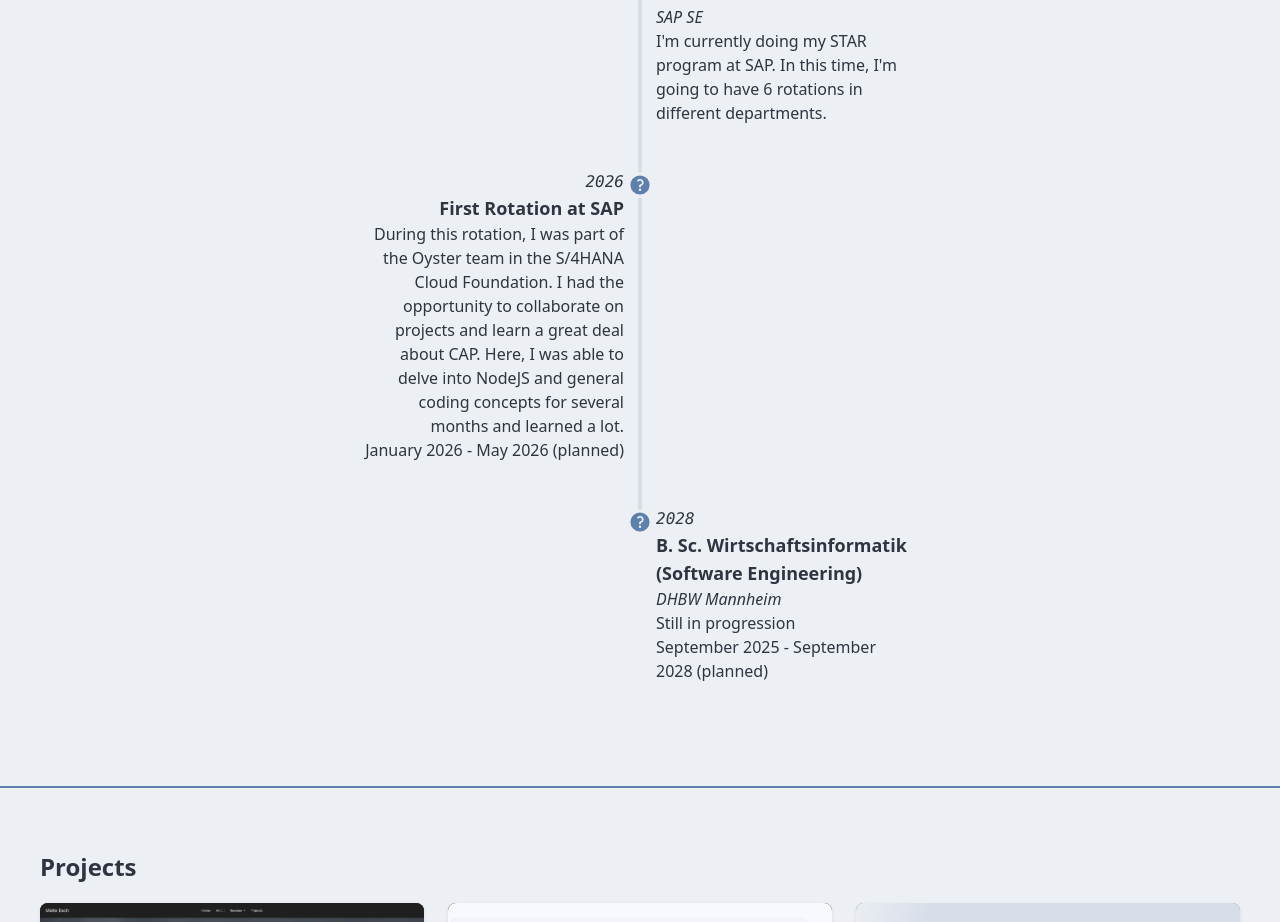
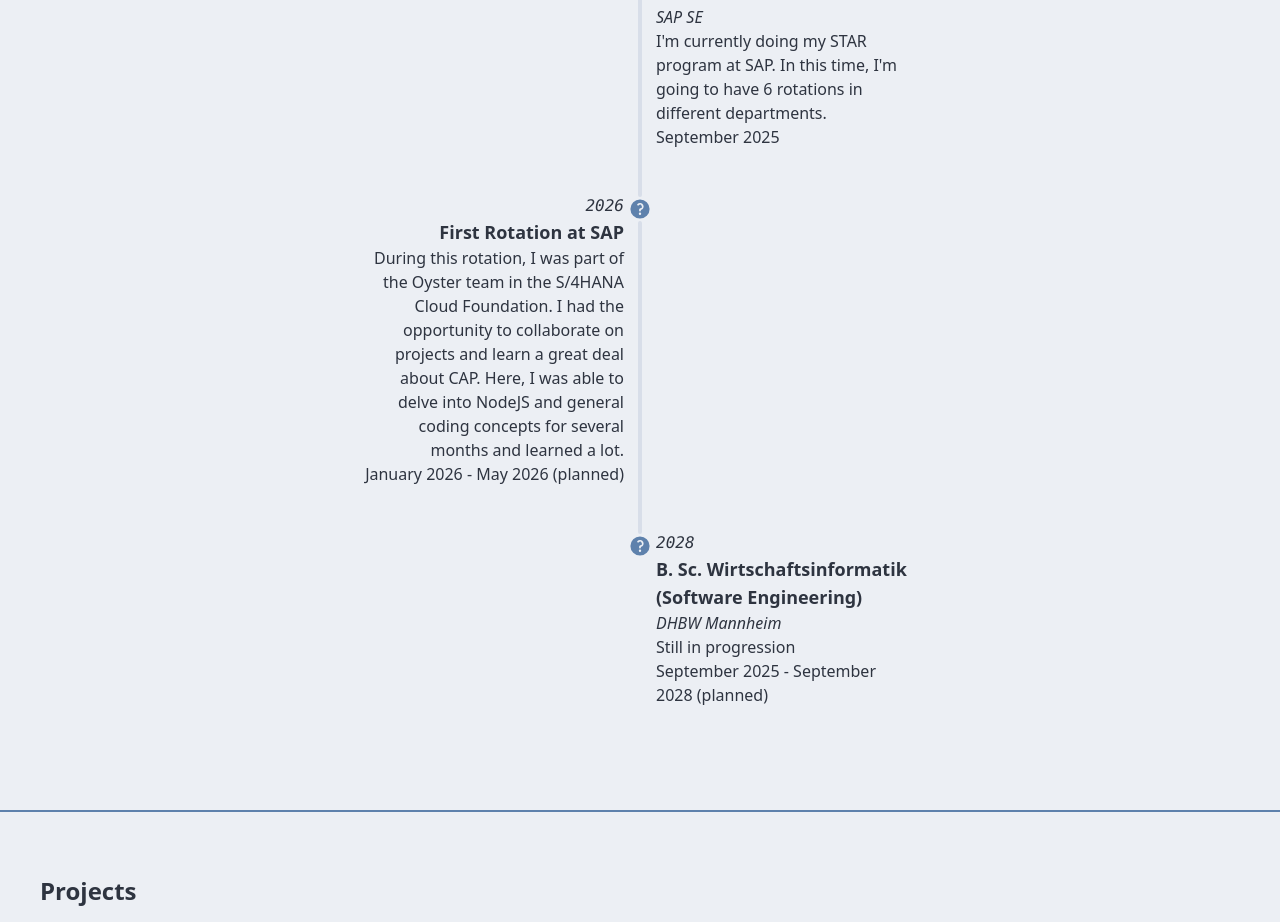
Before and after one commit to MaeschDEV/malte-esch-website, a Next.js app: page / in a window 1280 px wide. Shown: the part 1345-2267 px from the top of the page. Built offline with nearby package versions, Linux system fonts and the light colour scheme.

Commit message:
Added a date to the SAP SE entry

```diff
--- a/app/components/education.tsx
+++ b/app/components/education.tsx
@@ -56,6 +56,7 @@
                 I&apos;m currently doing my STAR program at SAP. In this time,
                 I&apos;m going to have 6 rotations in different departments.
               </p>
+              <p>September 2025</p>
             </div>
             <hr />
           </li>
```
